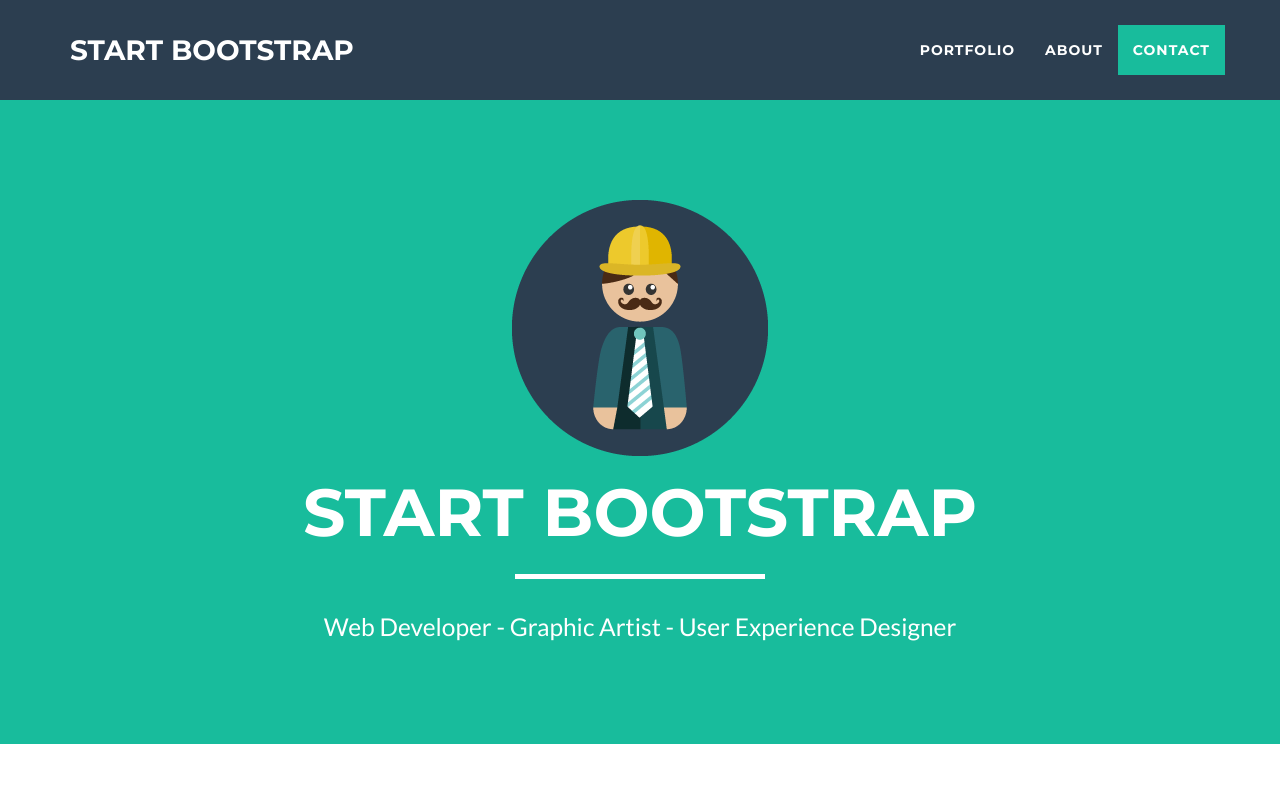
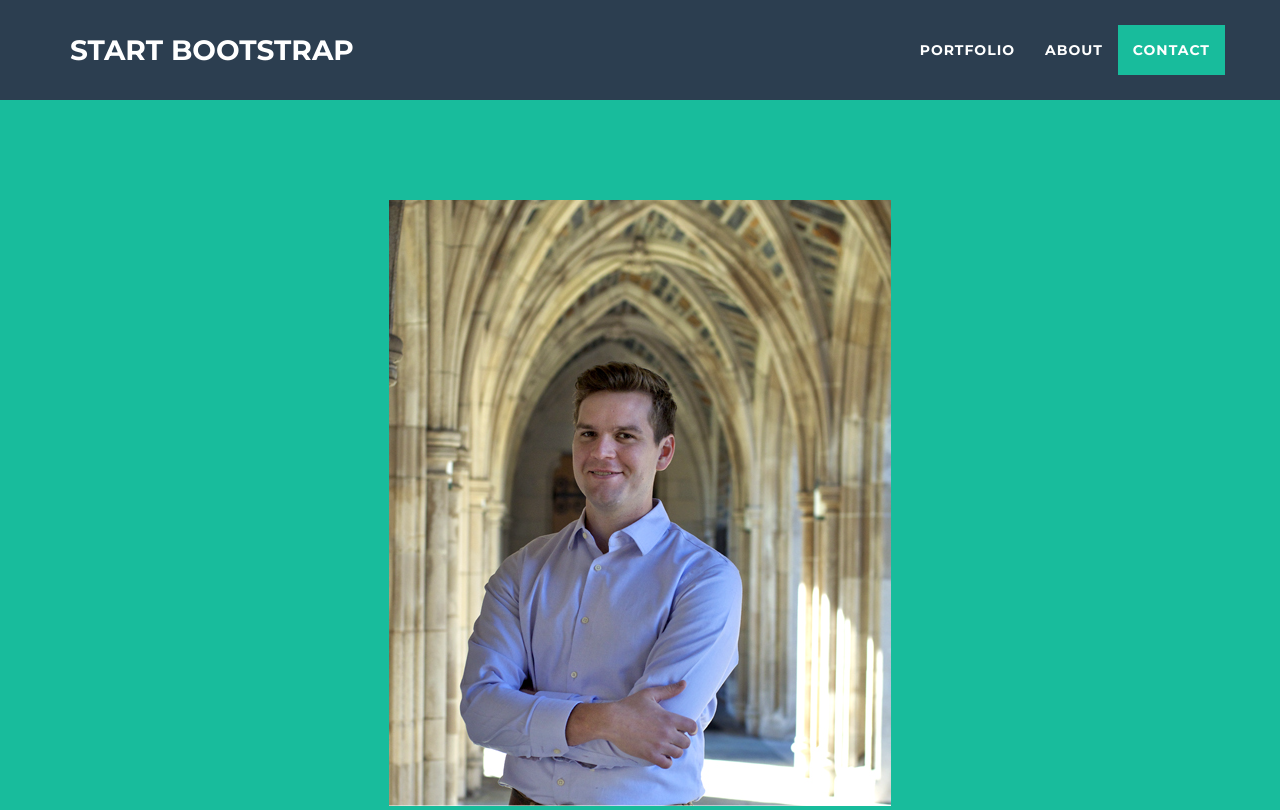
Before and after one commit to jonathinkle/jonathinkle.github.io, a website: page index.html in a window 1280 px wide. Shown: the top 810 px of the page. Drawn offline with nearby package versions, Linux system fonts and the light colour scheme.

Commit message:
Trying to commit my profile picture change

```diff
--- a/index.html
+++ b/index.html
@@ -72,11 +72,11 @@
         <div class="container" id="maincontent" tabindex="-1">
             <div class="row">
                 <div class="col-lg-12">
-                    <img class="img-responsive" src="img/profile.png" alt="">
+                    <img class="img-responsive" src="img/lab_website.png" alt="">
                     <div class="intro-text">
                         <h1 class="name">Start Bootstrap</h1>
                         <hr class="star-light">
-                        <span class="skills">Web Developer - Graphic Artist - User Experience Designer</span>
+                        <span class="skills">Behavioral Scientist - Data Scientist - Neuroscientist </span>
                     </div>
                 </div>
             </div>
```
